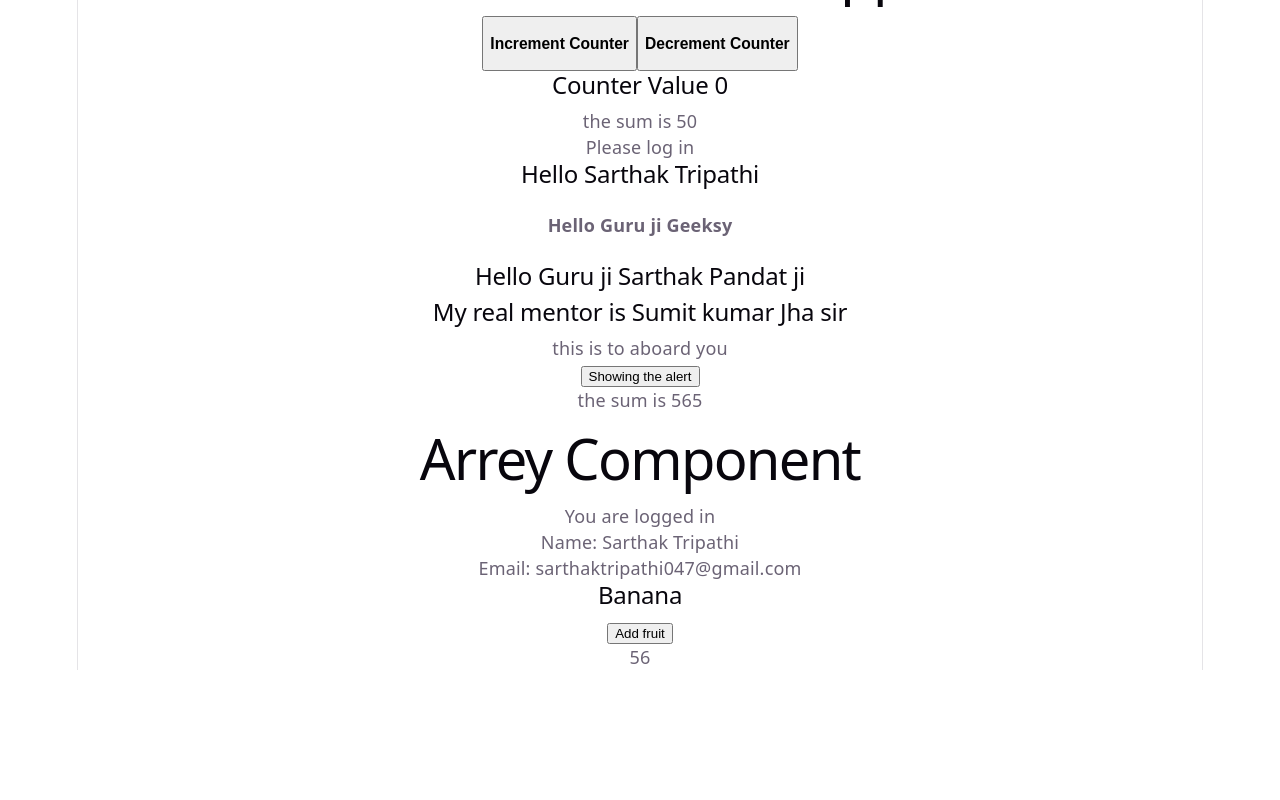
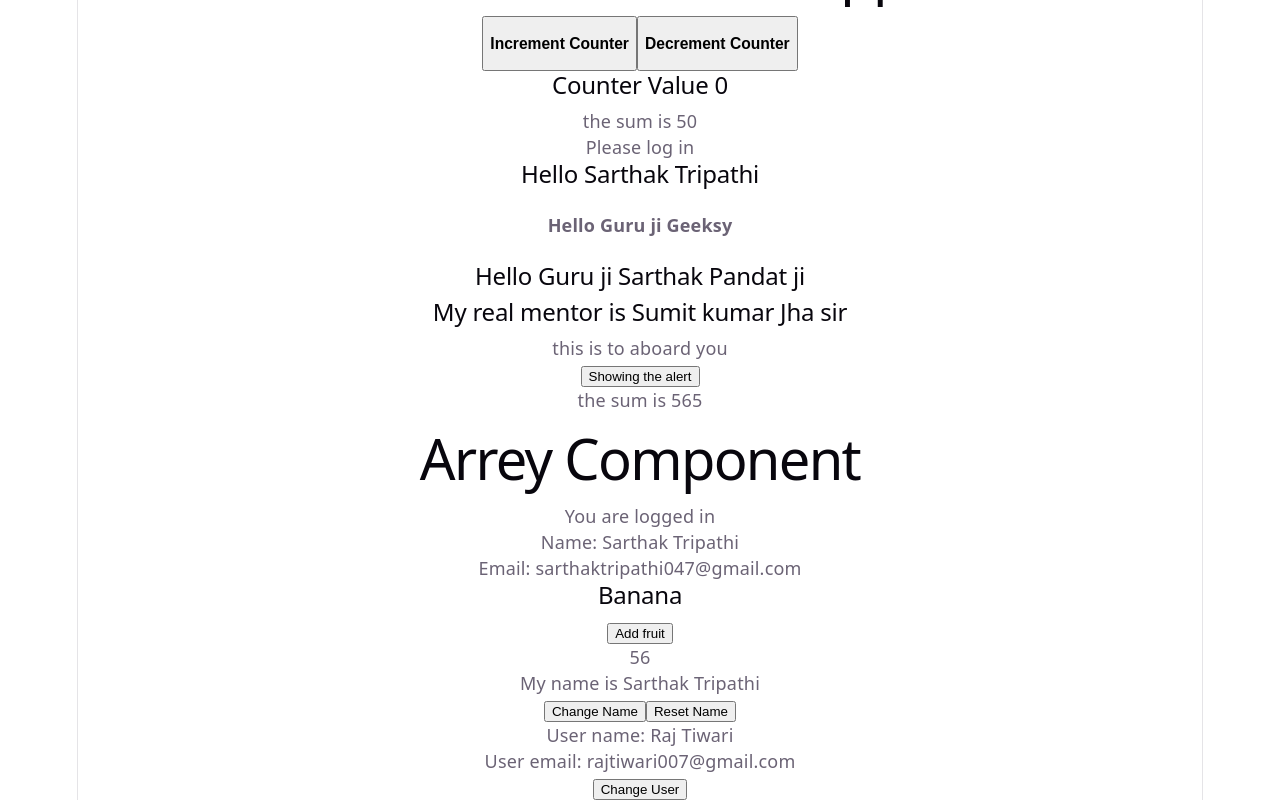
Before and after one commit to developersarthakg-boop/first-project, a React (Vite) app: page / in a window 1280 px wide. Shown: the part 281-1081 px from the top of the page. Before the commit the page ends 951 px from the top, so only its background shows below. Built offline with nearby package versions, Linux system fonts and the light colour scheme.

Commit message:
using states in this

```diff
--- a/src/App.jsx
+++ b/src/App.jsx
@@ -3,6 +3,7 @@ import Counter, { userName } from "./Counter";
 import RevisonCounter from "./RevisonCounter";
 import VariableUse from "./VariableUse";
 import Arrey from "./Arrey";
+import States from "./States";
 
 function App() {
   return (
@@ -19,6 +20,7 @@ function App() {
       <Geeky />
       <VariableUse />
       <Arrey />
+      <States />
     </div>
   );
 }
--- /dev/null
+++ b/src/States.jsx
@@ -0,0 +1,29 @@
+import React, { useState } from "react";
+
+function States() {
+  const [name, setName] = useState("Sarthak Tripathi");
+  const [user, setUser] = useState({
+    names: "Raj Tiwari",
+    emails: "rajtiwari007@gmail.com",
+  });
+
+  return (
+    <div>
+      <p>My name is {name}</p>
+      <button onClick={() => setName("Saksham Tripathi")}>Change Name</button>
+      <button onClick={() => setName("Sarthak Tripathi")}>Reset Name</button>
+
+      <p>User name: {user.names}</p>
+      <p>User email: {user.emails}</p>
+      <button
+        onClick={() =>
+          setUser({ names: "Saksham Tripathi", emails: "saksham@gmail.com" })
+        }
+      >
+        Change User
+      </button>
+    </div>
+  );
+}
+
+export default States;
```
